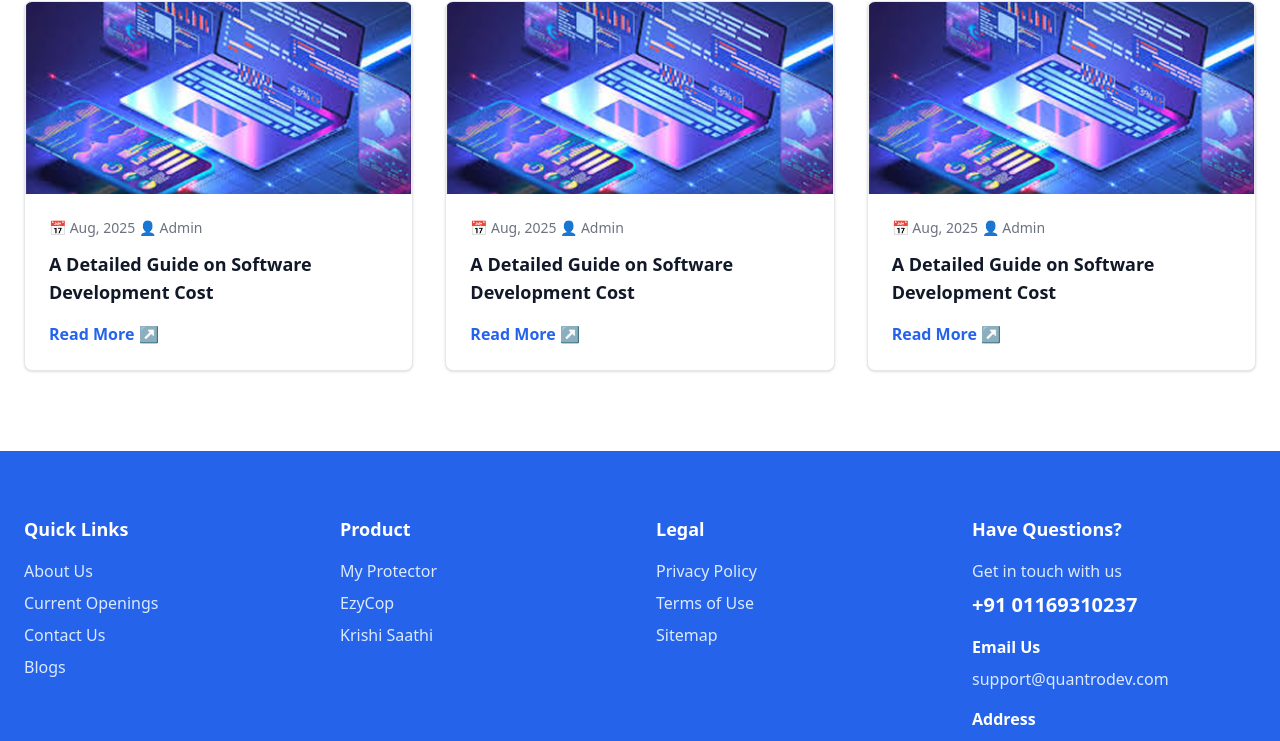
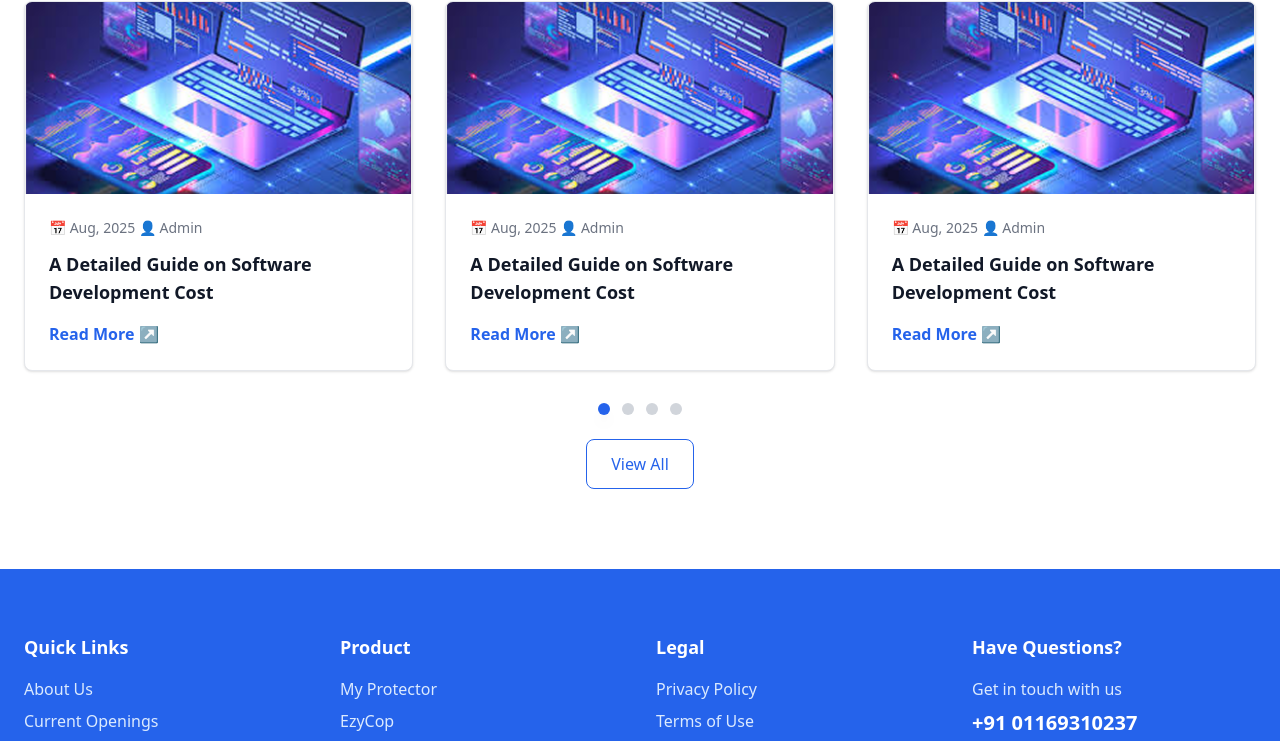
Before and after one commit to hasanabbasindia/quantrodev-web, a React (Create React App) app: page / in a window 1280 px wide. Shown: the part 3002-3743 px from the top of the page. Built offline with nearby package versions, Linux system fonts and the light colour scheme.

Commit message:
Fixed copilot dots added

```diff
--- a/src/pages/Home.jsx
+++ b/src/pages/Home.jsx
@@ -1,4 +1,4 @@
-import React from "react";
+import React, { useState } from "react";
 import Header from "../components/Header";
 import Footer from "../components/Footer";
 import ProjectCard from "../components/ProjectCard";
@@ -26,6 +26,8 @@ const blogPosts = [
 ];
 
 export default function Home() {
+  const [activeDot, setActiveDot] = useState(0);
+
   return (
     <div className="bg-white min-h-screen">
       <Header />
@@ -158,7 +160,7 @@ export default function Home() {
             <h2 className="text-3xl md:text-4xl font-bold text-center mb-12">
               The Freshest Trending Blog and Articles Keep up
             </h2>
-            <div className="grid md:grid-cols-3 gap-8">
+            <div className="grid md:grid-cols-3 gap-8 mb-8">
               {blogPosts.map((post) => (
                 <article
                   key={post.id}
@@ -175,6 +177,29 @@ export default function Home() {
                 </article>
               ))}
             </div>
+
+            {/* Interactive Slider Dots */}
+            <div className="flex justify-center space-x-3 mb-6">
+              {[0, 1, 2, 3].map((index) => (
+                <button
+                  key={index}
+                  onClick={() => setActiveDot(index)}
+                  className={`w-3 h-3 rounded-full transition-all duration-300 hover:scale-125 focus:outline-none focus:ring-2 focus:ring-blue-300 ${
+                    activeDot === index
+                      ? 'bg-blue-600 shadow-lg'
+                      : 'bg-gray-300 hover:bg-gray-400'
+                  }`}
+                  aria-label={`Go to slide ${index + 1}`}
+                />
+              ))}
+            </div>
+
+            {/* View All Button */}
+            <div className="text-center">
+              <button className="px-6 py-3 border border-blue-600 text-blue-600 rounded-lg hover:bg-blue-600 hover:text-white transition font-medium">
+                View All
+              </button>
+            </div>
           </div>
         </section>
       </main>
```
